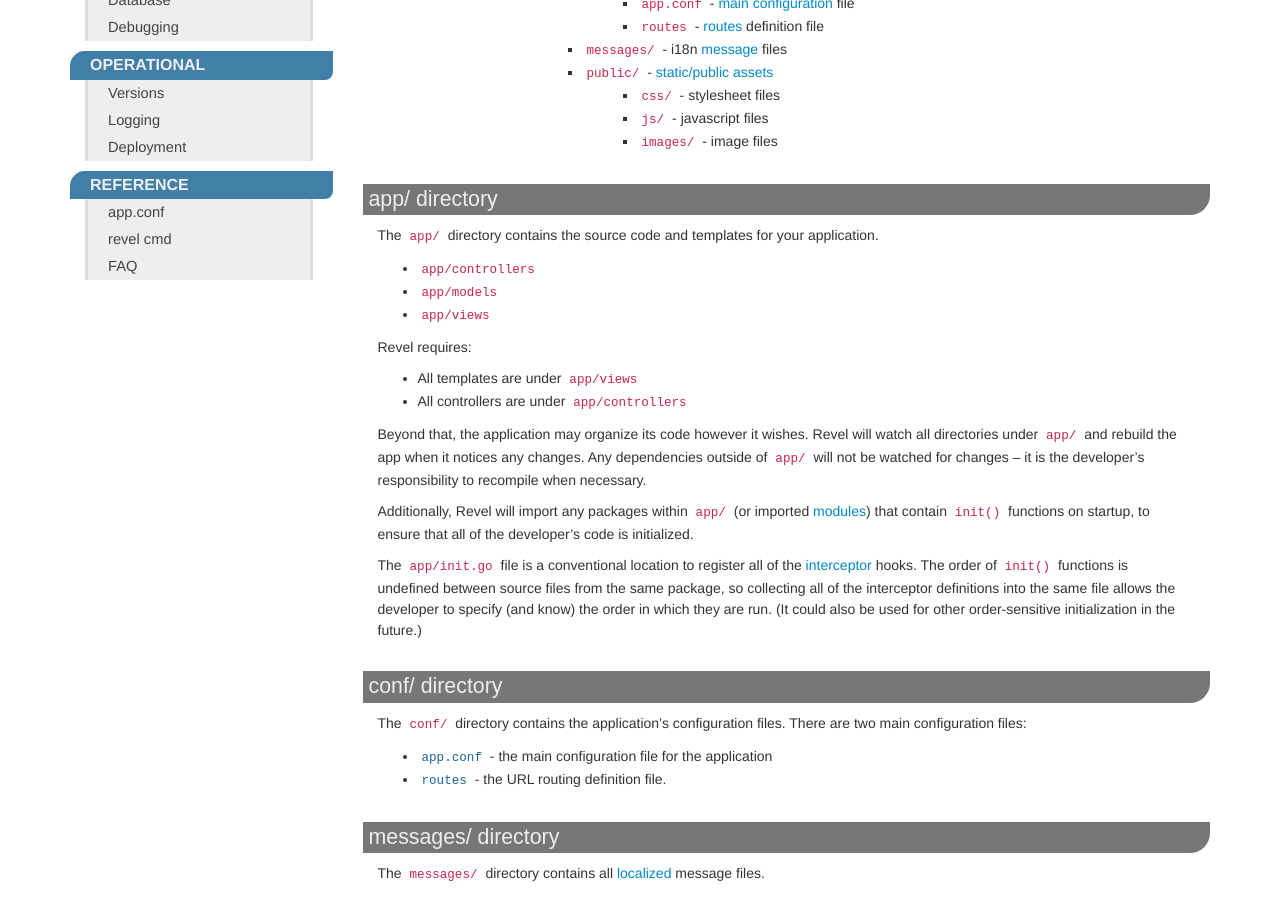
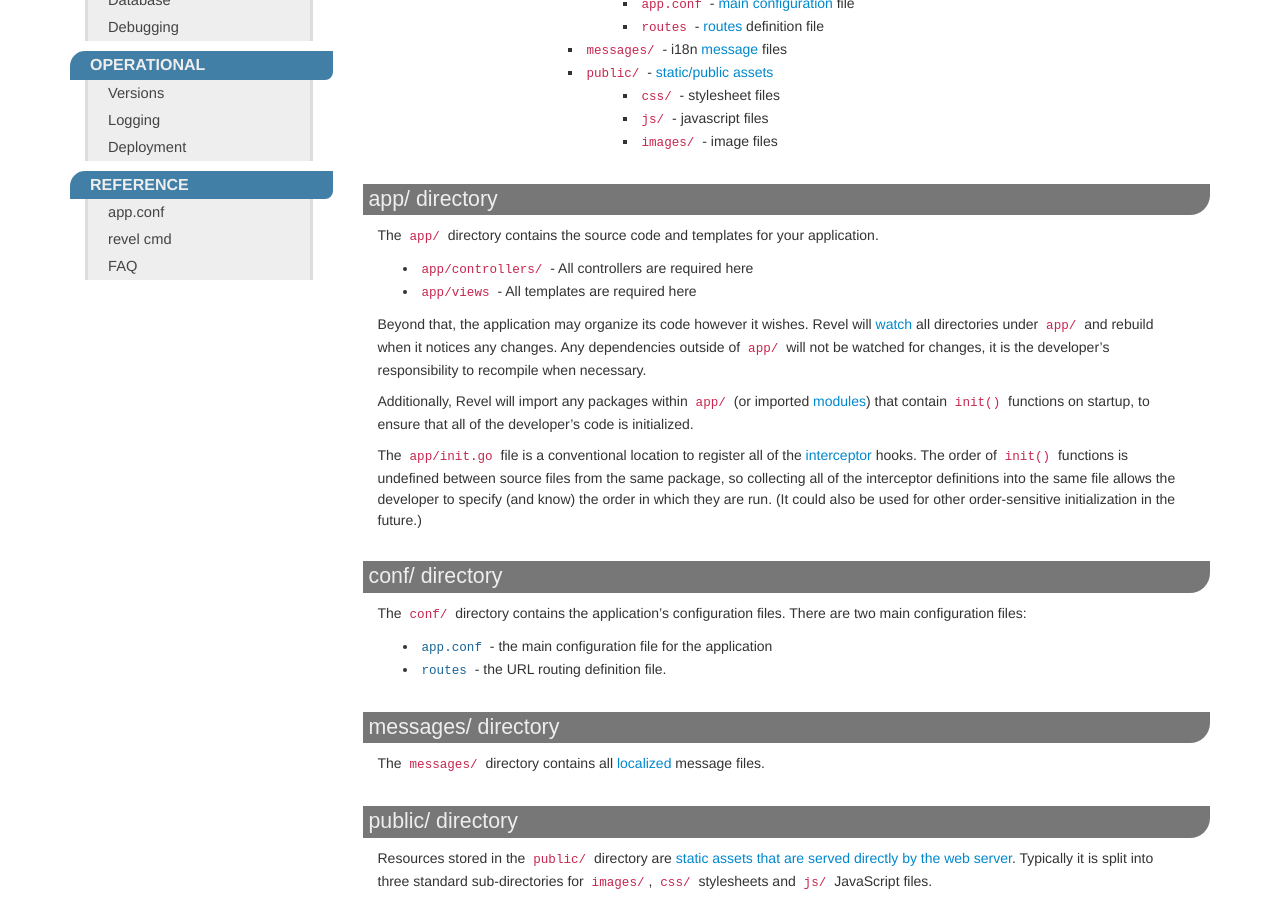
Before and after one commit to revel/revel.github.io, a Jekyll site: the page built from manual/organization.md, in a window 1280 px wide and 900 px high, scrolled down 567 px. Built offline with Jekyll 4.4.1, drawn with Linux system fonts in a browser that asks for light colours; nearby versions of some CDN libraries.

Commit message:
tidy skel

```diff
--- a/manual/organization.md
+++ b/manual/organization.md
@@ -38,22 +38,16 @@ typical Go installation.
 
 The `app/` directory contains the source code and templates for your application.
 
-- `app/controllers`
-- `app/models`
-- `app/views`
-
-Revel requires:
-
-- All templates are under `app/views`
-- All controllers are under `app/controllers`
+- `app/controllers/` - All controllers are required here
+- `app/views` - All templates are required here
 
 Beyond that, the application may organize its code however it wishes.  Revel
-will watch all directories under `app/` and rebuild the app when it
+will [watch](../manual/appconf.html#watch) all directories under `app/` and rebuild when it
 notices any changes.  Any dependencies outside of `app/` will not be watched for
-changes -- it is the developer's responsibility to recompile when necessary.
+changes, it is the developer's responsibility to recompile when necessary.
 
 Additionally, Revel will import any packages within `app/` (or imported
-[modules](modules.html)) that contain `init()` functions on startup, to ensure
+[modules](../modules/index.html)) that contain `init()` functions on startup, to ensure
 that all of the developer's code is initialized.
 
 The `app/init.go` file is a conventional location to register all of the
```
Also changed, not shown: manual/tool.md (+1 -1 lines).
